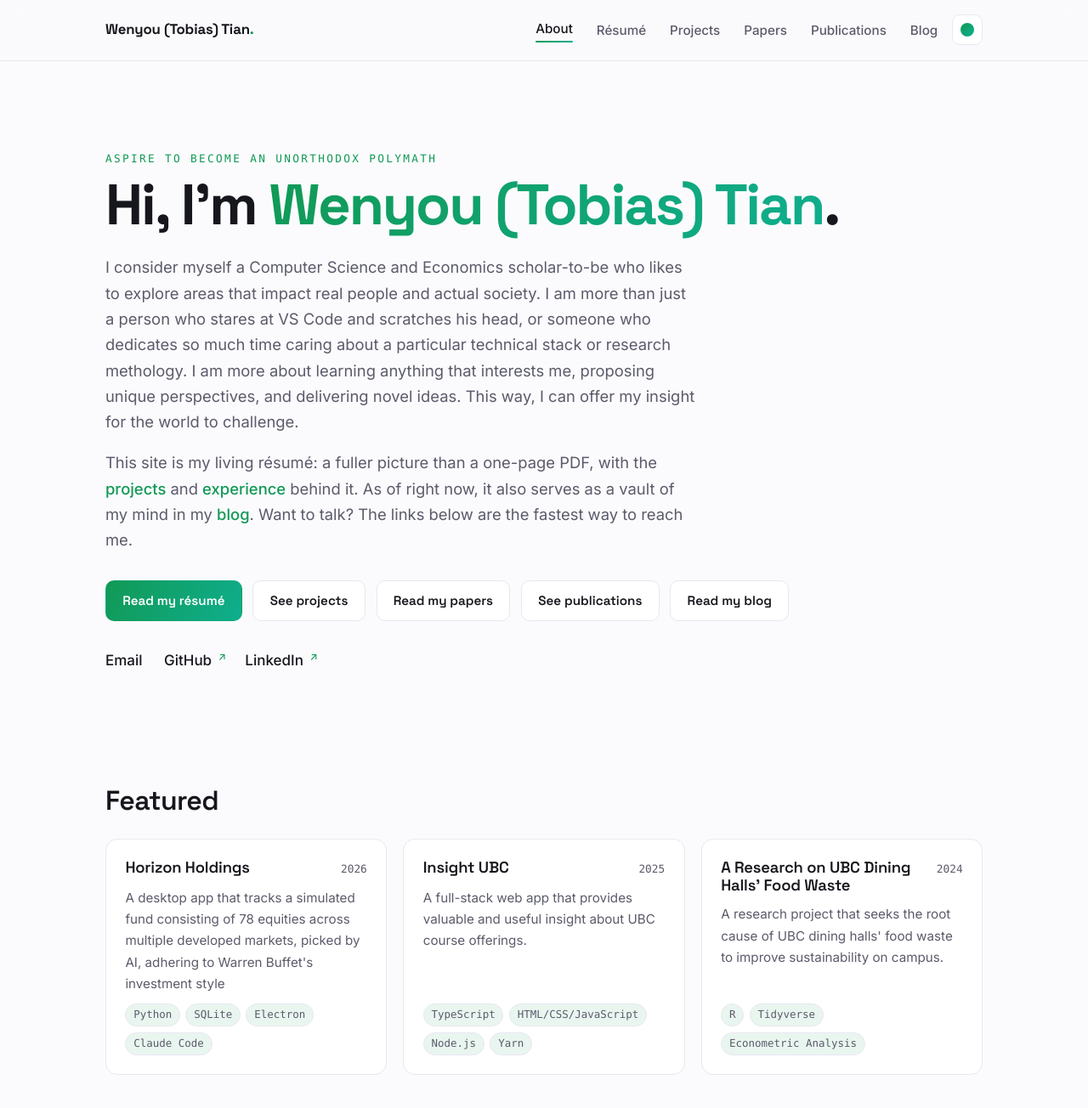
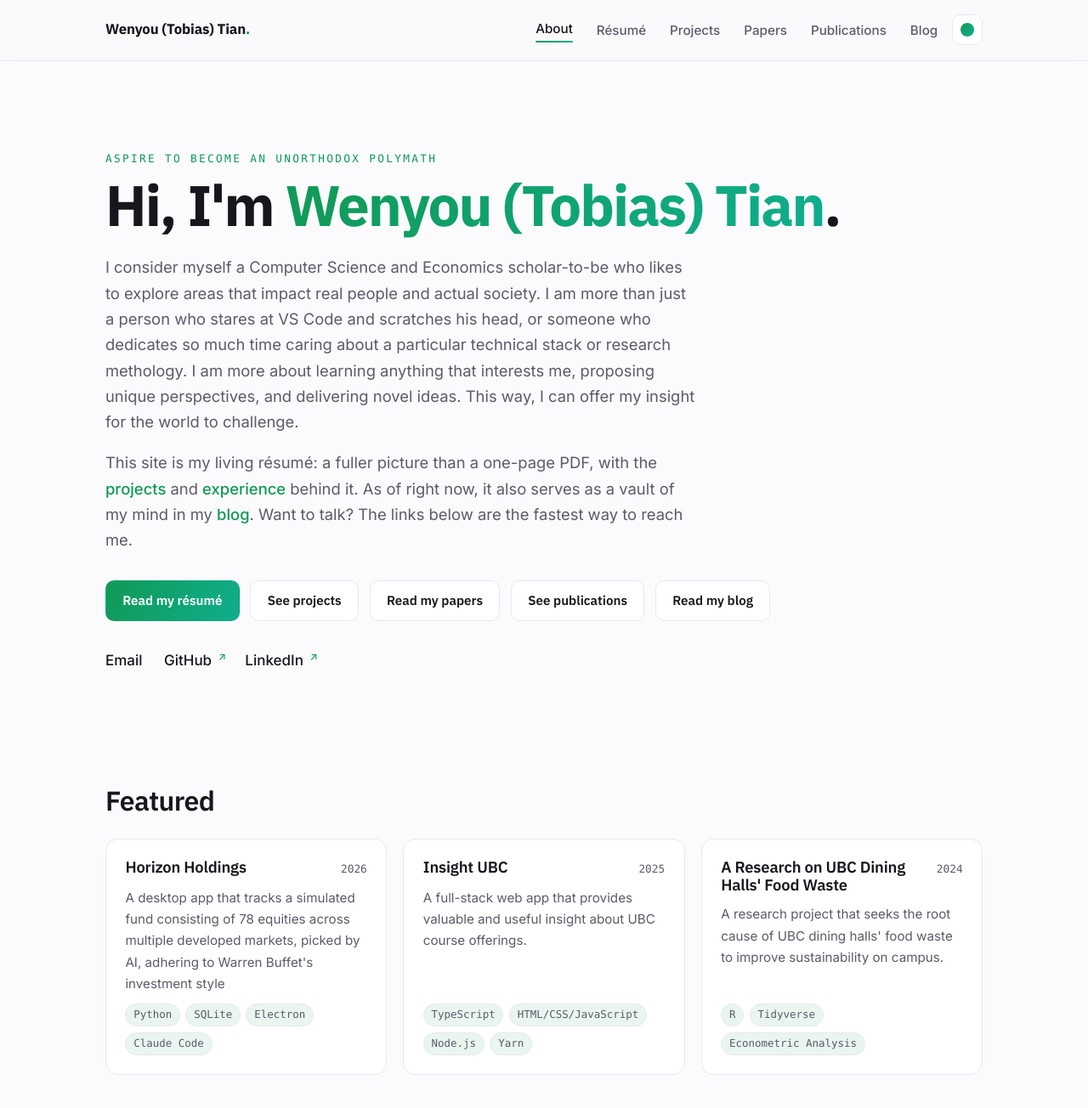
Before and after one commit to vansdardy/vansdardy.github.io, a Jekyll site: the page built from index.md, in a window 1280 px wide and 1400 px high. Shown: the top 1304 px of the window at 85% size. Built offline with Jekyll 4.4.1, drawn with Linux system fonts in a browser that asks for light colours.

Commit message:
Replace Space Grotesk with IBM Plex Sans as the display font
Co-Authored-By: Claude Opus 5.5 (1M context) <noreply@anthropic.com>

```diff
--- a/_includes/head.html
+++ b/_includes/head.html
@@ -19,10 +19,10 @@
     })();
   </script>
 
-  <!-- Fonts: Space Grotesk (display) + Inter (body). Mono uses the system stack. -->
+  <!-- Fonts: IBM Plex Sans (display) + Inter (body). Mono uses the system stack. -->
   <link rel="preconnect" href="https://fonts.googleapis.com">
   <link rel="preconnect" href="https://fonts.gstatic.com" crossorigin>
-  <link href="https://fonts.googleapis.com/css2?family=Inter:wght@400;500;600&family=Space+Grotesk:wght@500;600;700&display=swap" rel="stylesheet">
+  <link href="https://fonts.googleapis.com/css2?family=Inter:wght@400;500;600&family=IBM+Plex+Sans:wght@500;600;700&display=swap" rel="stylesheet">
 
   <link rel="stylesheet" href="{{ '/assets/css/main.css' | relative_url }}">
 </head>
--- a/assets/css/main.scss
+++ b/assets/css/main.scss
@@ -21,7 +21,7 @@
   --maxw:      1080px;
   --prosew:    68ch;
 
-  --font-display: "Space Grotesk", ui-sans-serif, system-ui, sans-serif;
+  --font-display: "IBM Plex Sans", ui-sans-serif, system-ui, sans-serif;
   --font-body:    "Inter", ui-sans-serif, system-ui, -apple-system, sans-serif;
   --font-mono:    ui-monospace, "SF Mono", "JetBrains Mono", Menlo, Consolas, monospace;
 }
```
